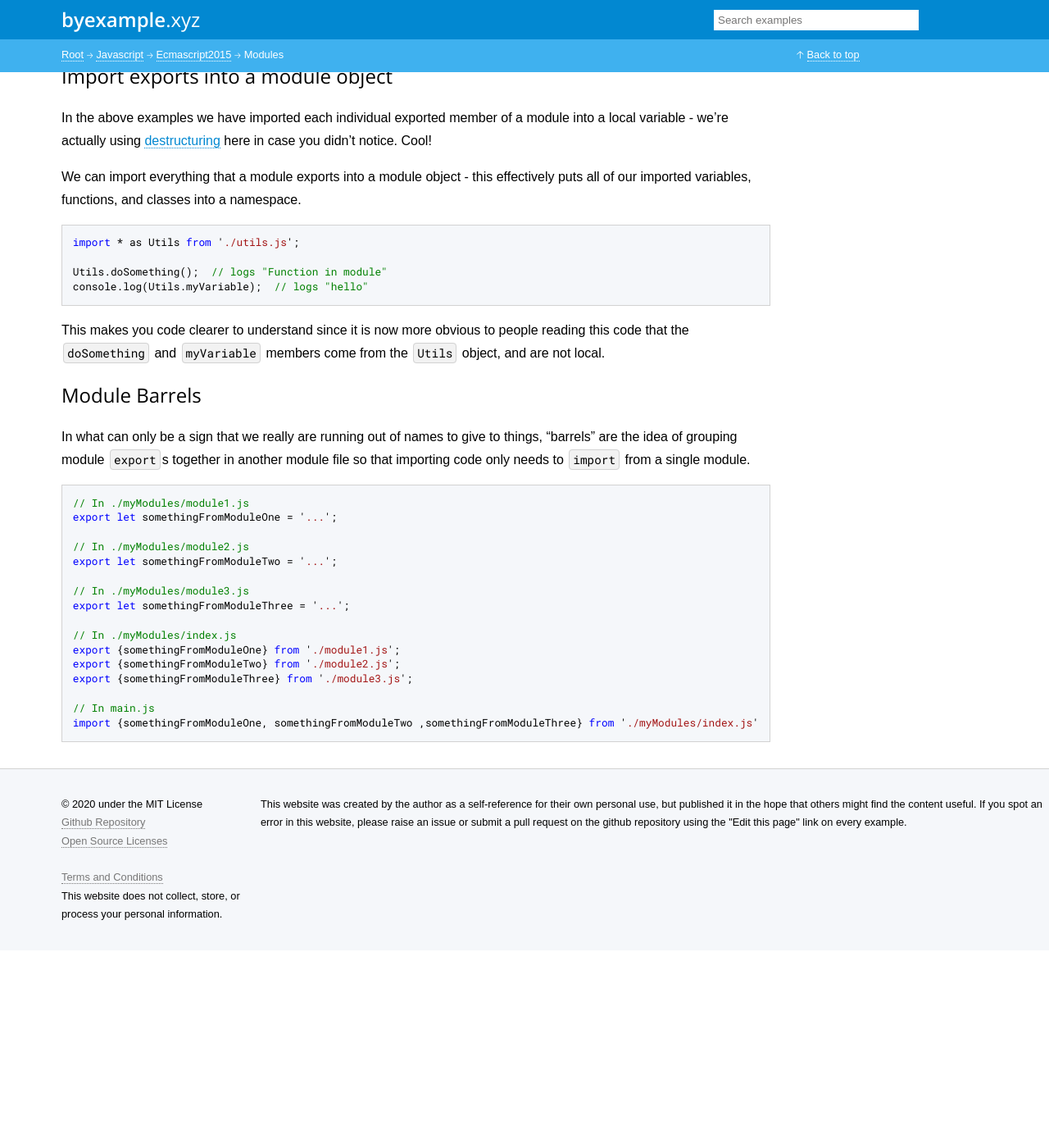
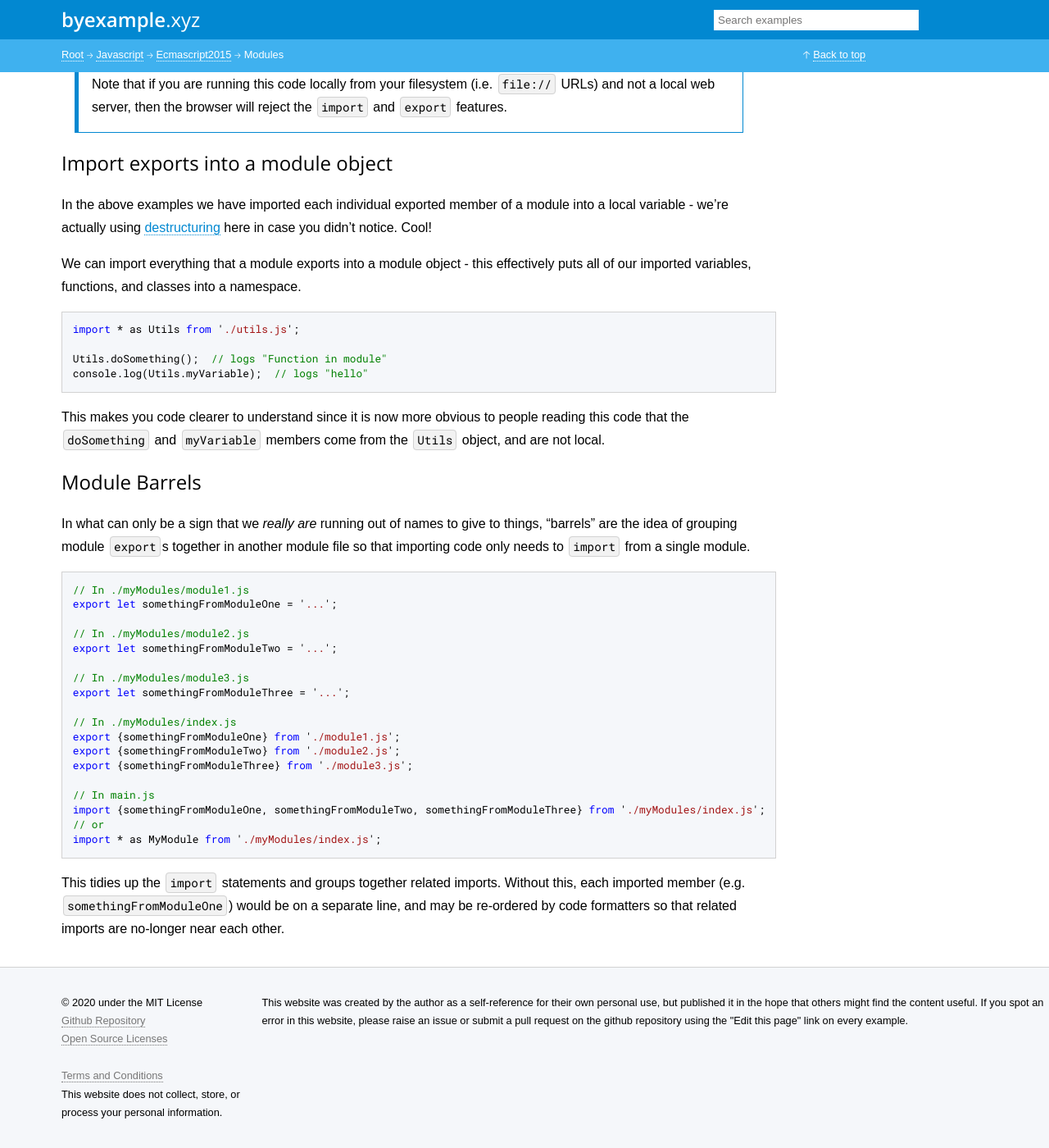
Before and after one commit to matt1/byexample.xyz, a Jekyll site: the page built from _examples/javascript/ECMAScript2015/modules.md, in a window 1280 px wide and 1400 px high, scrolled down 1939 px. Shown: the whole window at 82% size. Built offline with Jekyll 4.4.1, drawn with Linux system fonts in a browser that asks for light colours; before the commit the page ends 3098 px from its top, so only the background shows below that; some of the changed text lies outside the part shown.

Commit message:
Update modules.md

````diff
--- a/_examples/javascript/ECMAScript2015/modules.md
+++ b/_examples/javascript/ECMAScript2015/modules.md
@@ -10,6 +10,9 @@ Javascript modules are simply files that use the `export` keyword to mark what
 elements of that file are available to be consumed by other Javascript files
 via the `import` keyword. These are called "named exports" - see
 [Default Exports](#default-exports) for an alternative approach.
+
+> Using modules is a great way to split your code up into more easily managed
+> components. This makes it easier to maintain and re-use your code.
 
 For example if we have two files - `main.js` and `utils.js` - we might export
 some code from the `utils.js` module to be available for use in our `main.js`
@@ -70,7 +73,7 @@ using simple `<script>` tags, you'll see errors:
 This is because the browser needs to be instructed to treat the `script` tag as
 a module by providing the `type="module"` attribute:
 
-```javascript
+```html
 <script type="module" src="main.js"></script>
 ```
 
@@ -120,7 +123,7 @@ reading this code that the `doSomething` and `myVariable` members come from the
 
 ## Module Barrels
 
-In what can only be a sign that we really are running out of names to give to
+In what can only be a sign that we *really are* running out of names to give to
 things, "barrels" are the idea of grouping module `export`s together in another
 module file so that importing code only needs to `import` from a single module.
 
@@ -140,5 +143,12 @@ export {somethingFromModuleTwo} from './module2.js';
 export {somethingFromModuleThree} from './module3.js';
 
 // In main.js
-import {somethingFromModuleOne, somethingFromModuleTwo ,somethingFromModuleThree} from './myModules/index.js'
+import {somethingFromModuleOne, somethingFromModuleTwo, somethingFromModuleThree} from './myModules/index.js';
+// or
+import * as MyModule from './myModules/index.js';
 ```
+
+This tidies up the `import` statements and groups together related imports.
+Without this, each imported member (e.g. `somethingFromModuleOne`) would be on
+a separate line, and may be re-ordered by code formatters so that related
+imports are no-longer near each other.
````
